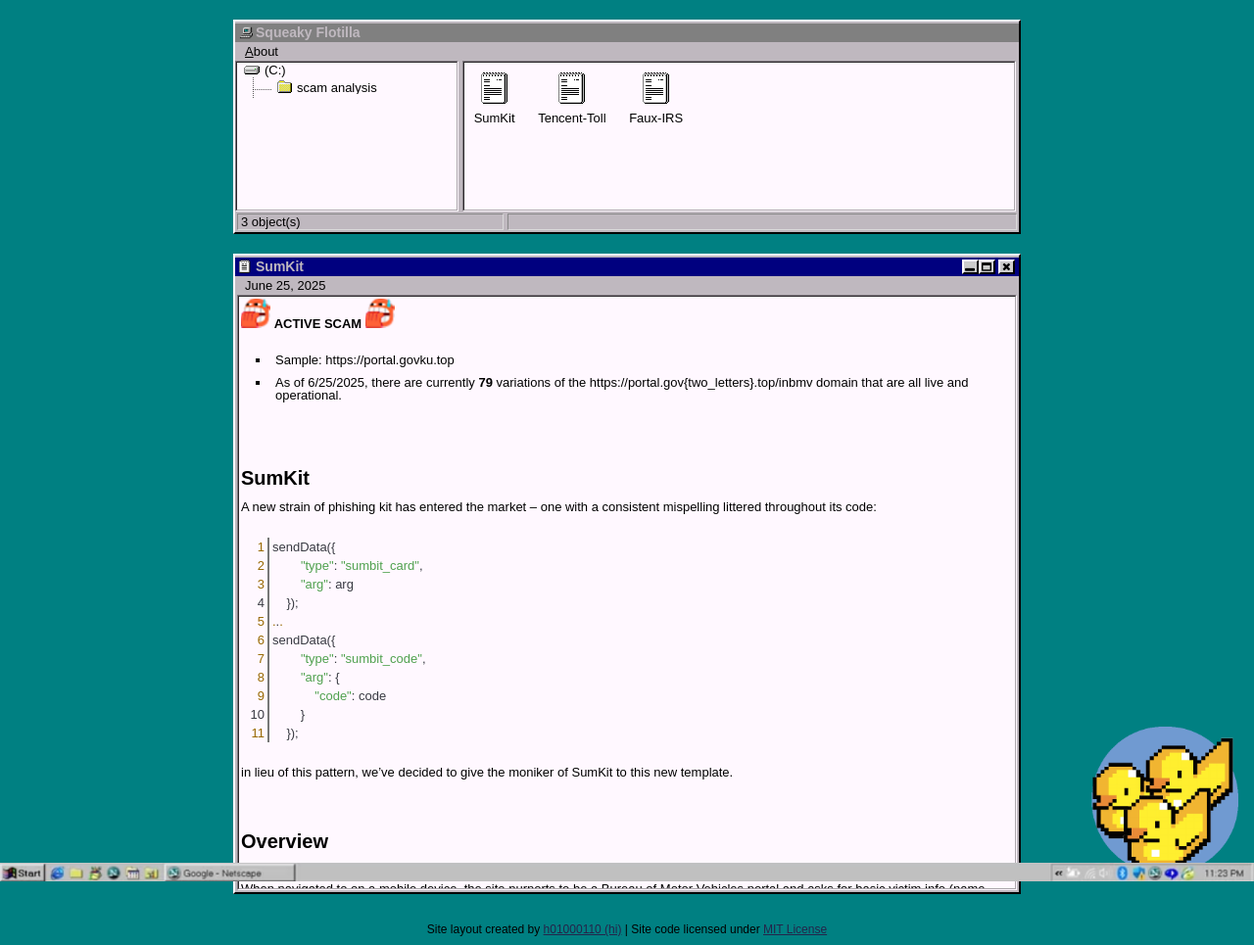
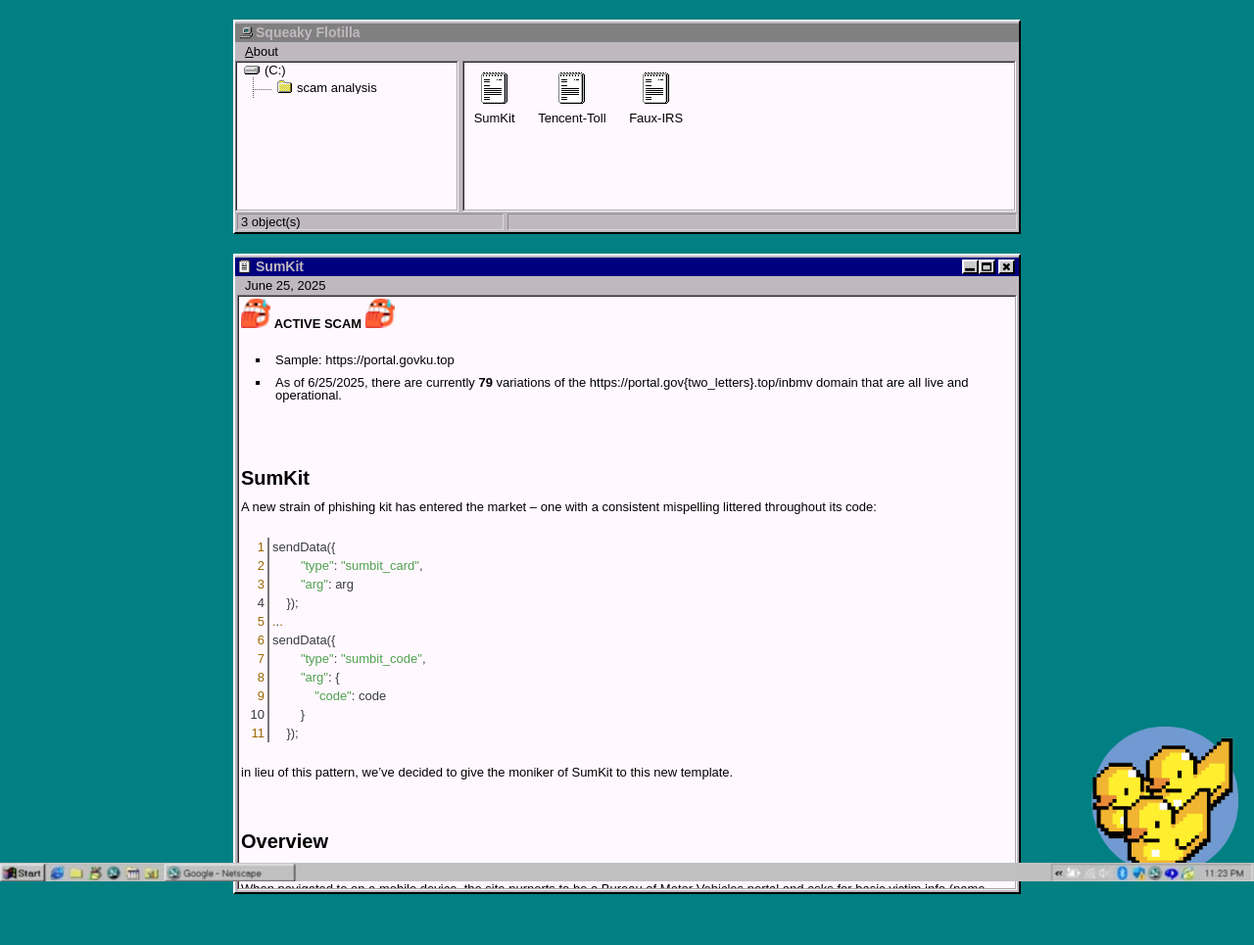
Before and after one commit to scattered-gonk/scattered-gonk.github.io, a Jekyll site: the page built from _posts/2025-25-06-SumKit.md, in a window 1280 px wide. Shown: the whole page at 98% size. Built offline with Jekyll 4.4.1, drawn with Linux system fonts in a browser that asks for light colours; after the commit the page ends 943 px from its top, so only the background shows below that.

Commit message:
Updated designs

```diff
--- a/_layouts/default.html
+++ b/_layouts/default.html
@@ -106,11 +106,13 @@
     {% endif %}
 	<script src="/assets/js/001.js"></script>
 	<script src="/assets/js/002.js"></script>
+	<img class="bottomright" width="150" height="150" src="/assets/img/favicon.png" >
 	<div class="footer">
-		<p>Site layout created by <a href="http://github.com/h01000110" target="_blank">h01000110 (hi)</a> | Site code licensed under <a href="https://github.com/h01000110/h01000110.github.io/blob/master/LICENSE" target="_blank">MIT License</a></p>
+		<img id="taskbar" src="/assets/img/taskbar.png">
+		<!-- <p>Site layout created by <a href="http://github.com/h01000110" target="_blank">h01000110 (hi)</a> | Site code licensed under <a href="https://github.com/h01000110/h01000110.github.io/blob/master/LICENSE" target="_blank">MIT License</a></p> -->
 	</div>
-	<img class="bottomright" width="150" height="150" src="/assets/img/favicon.png" >
-	<img id="taskbar" src="/assets/img/taskbar.png">
+
+	<!-- <img id="taskbar" src="/assets/img/taskbar.png"> -->
 
 </body>
 </html>
```
